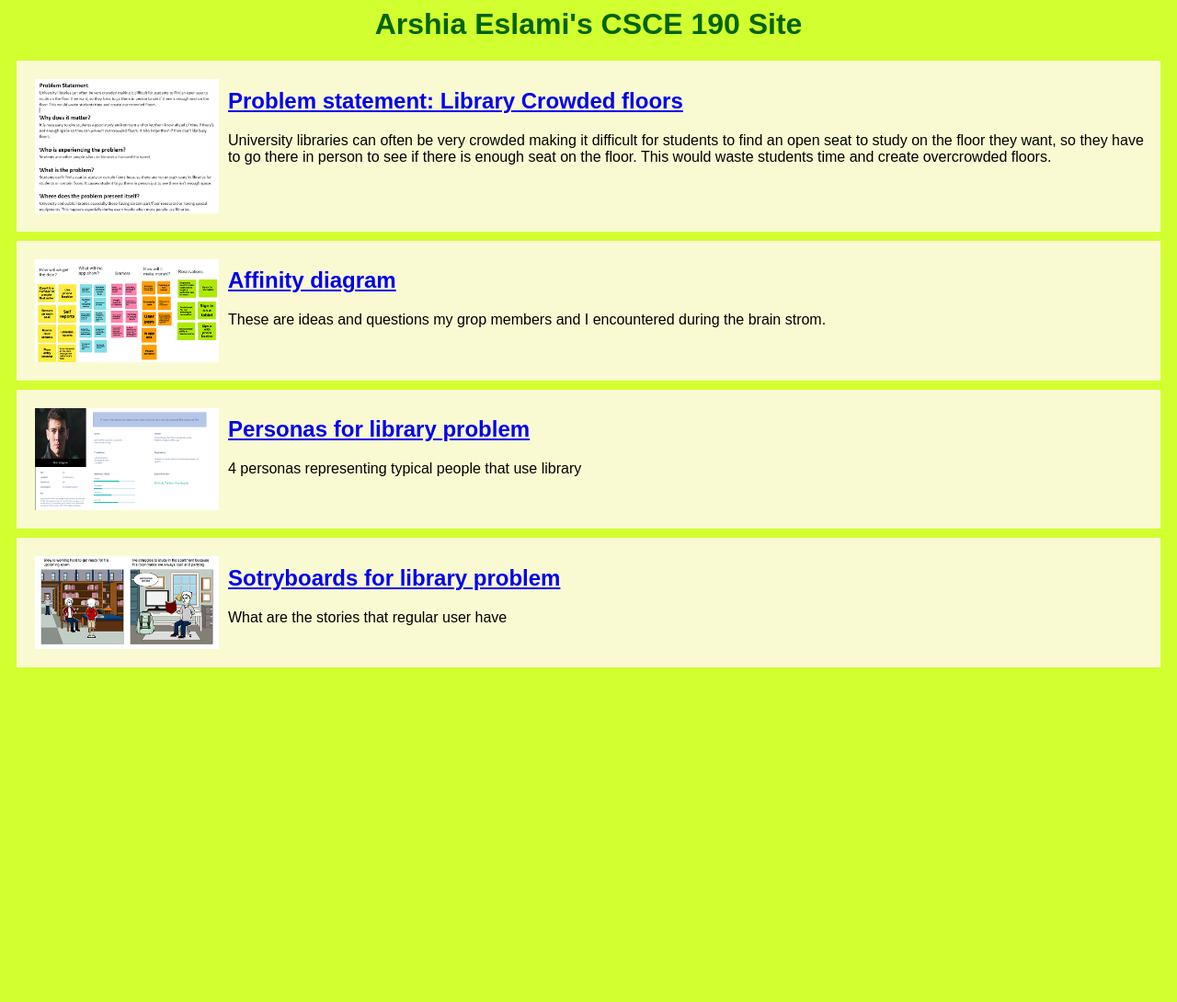
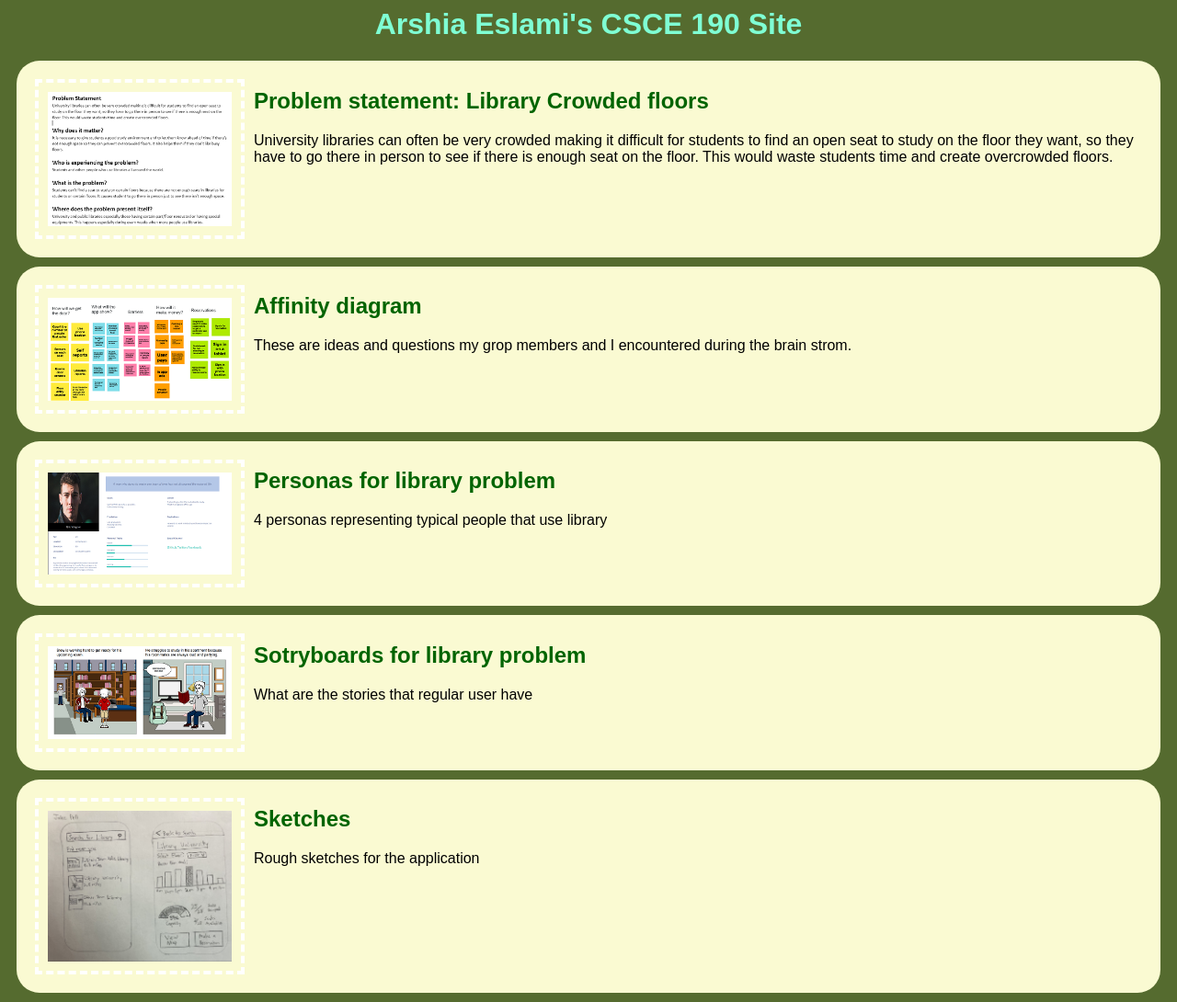
Before and after one commit to arshiaesll/arshiaesll.github.io, a plain HTML site: page index.html in a window 1280 px wide. Shown: the whole page at 92% size. Before the commit the page ends 800 px from the top, so only its background shows below. Drawn offline with Linux system fonts and the light colour scheme.

Commit message:
Add files via upload

```diff
--- a/index.html
+++ b/index.html
@@ -54,6 +54,21 @@
 
             </section>
         </section>
+        </section>
+
+         <!-- storyBoard assignment -->
+
+         <section class="assignment">
+            <a href = "file/Sketches.pdf" ><img src ="images/Screenshot1.png" > </a>
+            <section class = "ass-detail">
+                <a href = "file/Sketches.pdf" ><h2> Sketches </h2></a>
+                <p>
+                  Rough sketches for the application
+                </p>
+
+            </section>
+        </section>
+
 
     </body>
 
--- a/styles.css
+++ b/styles.css
@@ -1,5 +1,5 @@
 body {
-    background: rgb(210, 255, 47);
+    background: #556B2F;
     font-family: Arial, Helvetica, sans-serif;
 
 }
@@ -10,15 +10,35 @@ body {
     padding: 10px;
     margin: 10px;
     background: lightgoldenrodyellow;
+    border-radius: 25px;
 }
 
 .assignment img {
     width  :200px;
+    margin : 10px;
     padding :10px;
+    border: 4px dashed #fff;
+
+}
+.assignment img:hover {
+        border:4px dashed #f25c69 ;
 }
 
 h1{
-    color :darkgreen;
+    color : 7FFFD4;
     text-align:center;
+}
 
+h1:hover{
+    color :#f25c69 ;
+    text-align:center;
 }
+
+a{
+    text-decoration:  none;
+    color: 006400;
+}
+
+a:hover {
+    color: #f25c69;
+}
```
Also changed, not shown: images/Screenshot1.png (added), 1 other file.
